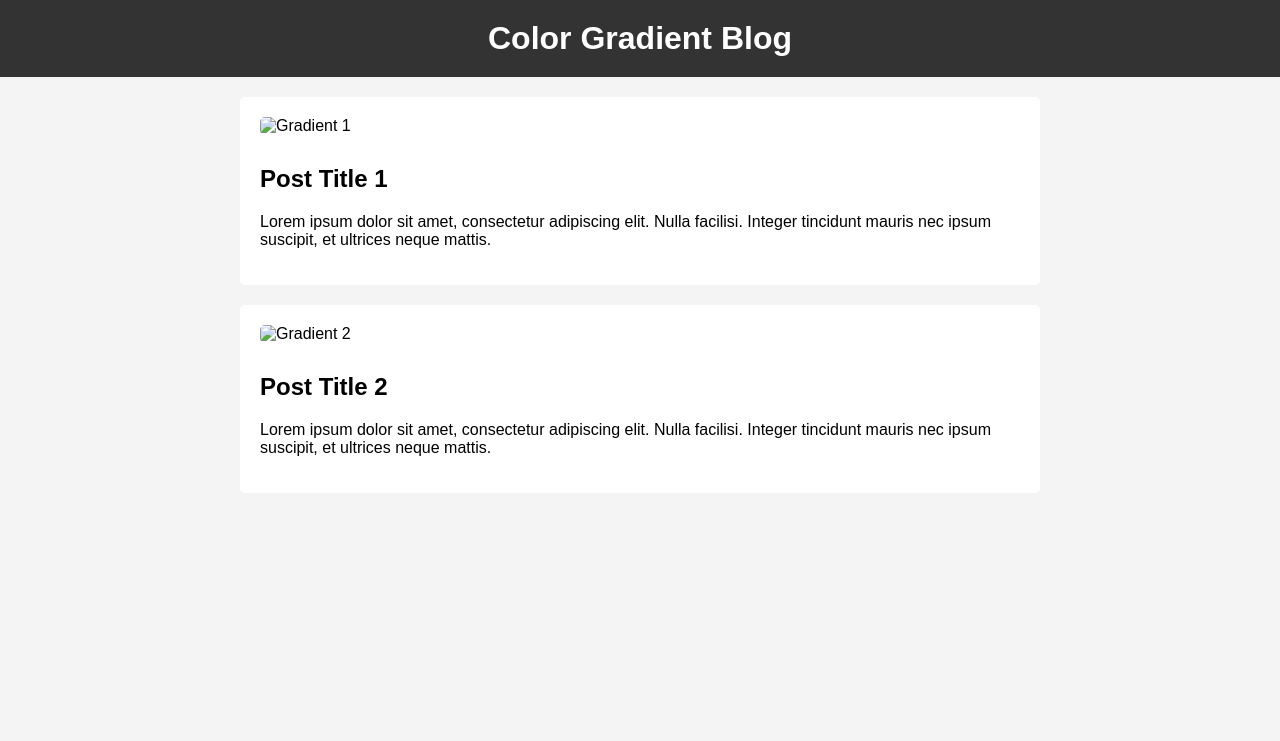
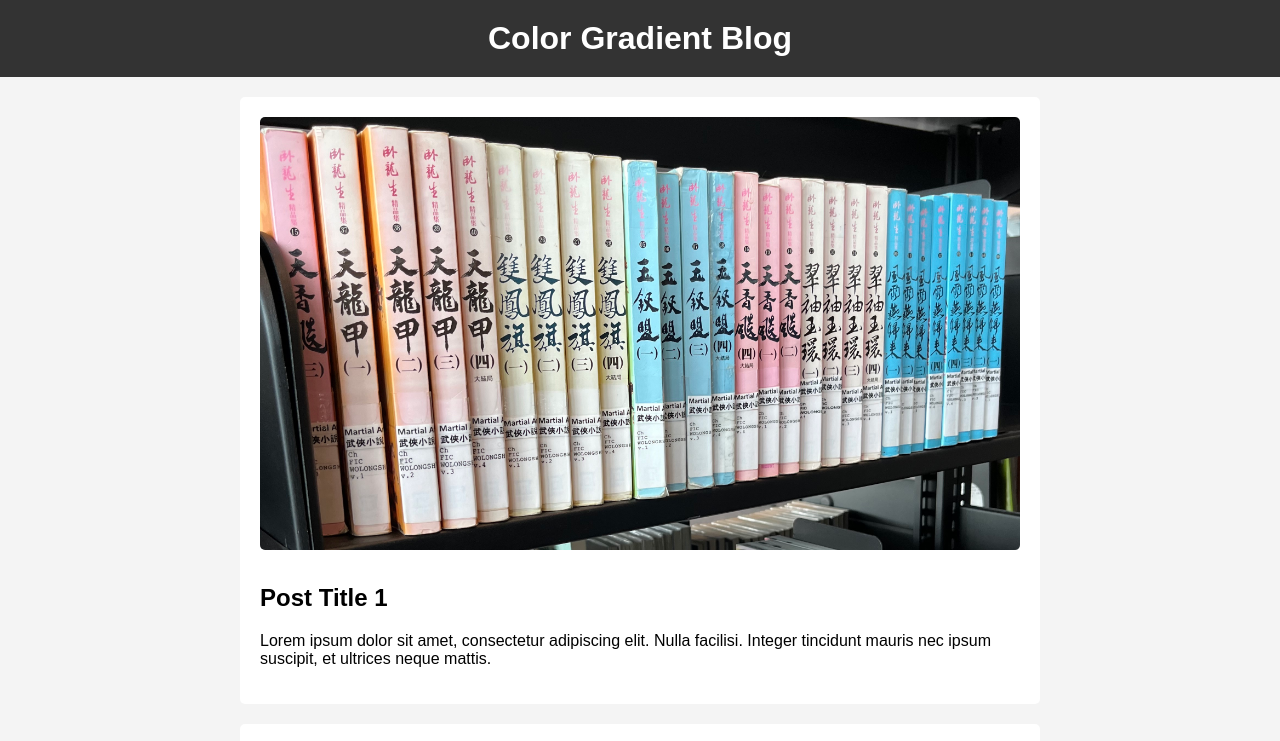
Before and after one commit to gradientblog/gradientblog, a plain HTML site: page index.html in a window 1280 px wide. Shown: the top 741 px of the page. Drawn offline with Linux system fonts and the light colour scheme.

Commit message:
link library, macaron

```diff
--- a/index.html
+++ b/index.html
@@ -54,13 +54,13 @@
 
     <div class="container">
         <div class="post">
-            <img src="gradient1.jpg" alt="Gradient 1">
+            <img src="https://raw.githubusercontent.com/gradientblog/gradientblog/main/IMG_8723.jpeg" alt="Macarons">
             <h2>Post Title 1</h2>
             <p>Lorem ipsum dolor sit amet, consectetur adipiscing elit. Nulla facilisi. Integer tincidunt mauris nec ipsum suscipit, et ultrices neque mattis.</p>
         </div>
 
         <div class="post">
-            <img src="gradient2.jpg" alt="Gradient 2">
+            <img src="https://raw.githubusercontent.com/gradientblog/gradientblog/main/IMG_8723.jpeg" alt="Library">
             <h2>Post Title 2</h2>
             <p>Lorem ipsum dolor sit amet, consectetur adipiscing elit. Nulla facilisi. Integer tincidunt mauris nec ipsum suscipit, et ultrices neque mattis.</p>
         </div>
```
